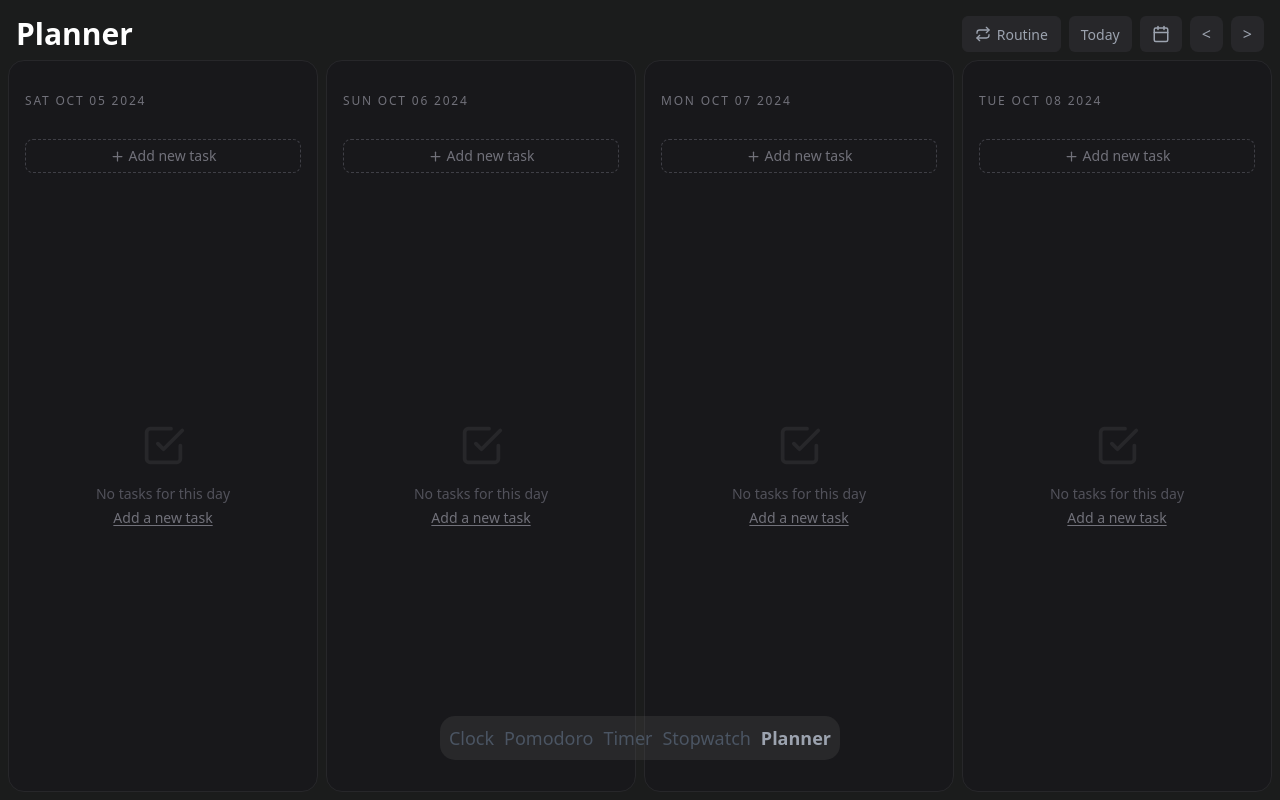
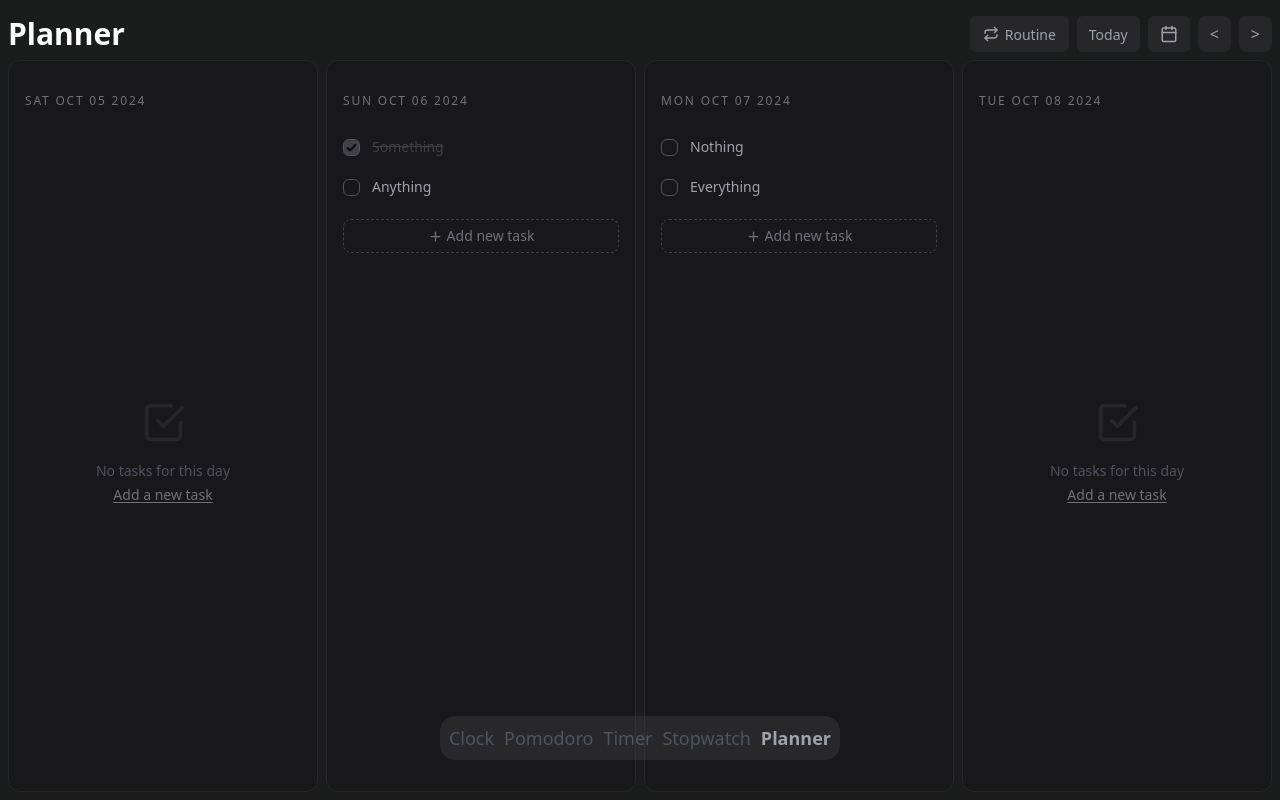
Before and after one commit to itsashishg/timer-pvt, a React (Create React App) app: page /planner in a window 1280 px wide. Built offline with nearby package versions, Linux system fonts and the light colour scheme.

Commit message:
Data flow added.

```diff
--- a/src/components/elements/displayCol.js
+++ b/src/components/elements/displayCol.js
@@ -3,32 +3,42 @@ import React, { useEffect, useState } from "react";
 export default function DisplayCol({ data }) {
 
     const [addElement, setAddElement] = useState(false);
-    const pendingTasks = [];
-    const completedTasks = [];
+    const [totalTasks, setTotalTasks] = useState([]);
+
+    useEffect(() => {
+        setTotalTasks(data.tasks);
+    }, [data]);
 
     return <>
-        <div className="flex min-h-[400px] h-full w-full flex-grow flex-col overflow-hidden rounded-2xl border border-zinc-800 bg-zinc-900 p-4">
+        <div className="flex min-h-[400px] h-full w-full flex-grow flex-col overflow-hidden rounded-xl border border-zinc-800 bg-zinc-900 p-4">
             <h3 className="flex justify-between py-4 text-xs uppercase tracking-[0.15em] text-zinc-500">
-                <span>{data.date.toDateString()}</span>
+                <span>{data.date}</span>
             </h3>
             <div className="flex flex-grow flex-col">
                 <div className="border-b-2 border-t-2 last:mb-0 active:cursor-grabbing border-b-transparent border-t-transparent">
                     {
-                        pendingTasks.map((task, index) => (
+                        totalTasks.map((task, index) => (
                             <div key={index} className="relative -mx-3 flex cursor-pointer select-none items-start gap-3 px-3 py-2.5 active:bg-zinc-800 group hover:bg-zinc-800">
-                                <button className="z-[20] mt-[2.15px] flex h-[17px] w-[17px] flex-shrink-0 cursor-pointer items-center justify-center rounded-md border-[1.5px] border-zinc-600 hover:border-zinc-400">
+                                <button className={`z-[20] mt-[2.15px] flex h-[17px] w-[17px] flex-shrink-0 cursor-pointer items-center justify-center rounded-md border-[1.5px] border-zinc-600 hover:border-zinc-400 ${task.isDone ? 'bg-zinc-700 text-zinc-950' : ''}`}>
+                                    {
+                                        task.isDone &&
+                                        <svg xmlns="http://www.w3.org/2000/svg" width="24" height="24" viewBox="0 0 24 24" fill="none" stroke="currentColor" stroke-width="4" stroke-linecap="round" stroke-linejoin="round" className="relative top-[0.4px] h-[12px]">
+                                            <path d="M20 6 9 17l-5-5"></path>
+                                        </svg>
+                                    }
                                 </button>
                                 <div className="flex flex-grow flex-col gap-2">
-                                    <h4 className="items-start gap-1.5 text-sm text-zinc-400 group-hover:text-zinc-300">{task.desc}</h4>
+                                    <h4 className={`items-start gap-1.5 text-sm group-hover:text-zinc-300 ${task.isDone ? 'text-zinc-700 line-through' : 'text-zinc-400'}`}>{task.desc}</h4>
                                 </div>
                                 <div className="absolute right-1 top-1/2 z-[20] hidden -translate-y-1/2 items-center justify-center gap-2 rounded-lg bg-zinc-800 px-2 py-2 group-hover:flex">
-                                    <button className="flex items-center gap-1 text-sm text-zinc-500 hover:text-zinc-300"><svg xmlns="http://www.w3.org/2000/svg" width="16" height="16" viewBox="0 0 24 24" fill="none" stroke="currentColor" strokeWidth="2" strokeLinecap="round" strokeLinejoin="round" className="lucide lucide-square-pen">
-                                        <path d="M12 3H5a2 2 0 0 0-2 2v14a2 2 0 0 0 2 2h14a2 2 0 0 0 2-2v-7"></path>
-                                        <path d="M18.375 2.625a2.121 2.121 0 1 1 3 3L12 15l-4 1 1-4Z"></path>
-                                    </svg>
+                                    <button className="flex items-center gap-1 text-sm text-zinc-500 hover:text-zinc-300">
+                                        <svg xmlns="http://www.w3.org/2000/svg" width="16" height="16" viewBox="0 0 24 24" fill="none" stroke="currentColor" strokeWidth="2" strokeLinecap="round" strokeLinejoin="round">
+                                            <path d="M12 3H5a2 2 0 0 0-2 2v14a2 2 0 0 0 2 2h14a2 2 0 0 0 2-2v-7"></path>
+                                            <path d="M18.375 2.625a2.121 2.121 0 1 1 3 3L12 15l-4 1 1-4Z"></path>
+                                        </svg>
                                     </button>
                                     <button className="flex items-center gap-1 text-sm text-zinc-500 hover:text-zinc-300">
-                                        <svg xmlns="http://www.w3.org/2000/svg" width="16" height="16" viewBox="0 0 24 24" fill="none" stroke="currentColor" strokeWidth="2" strokeLinecap="round" strokeLinejoin="round" className="lucide lucide-trash2">
+                                        <svg xmlns="http://www.w3.org/2000/svg" width="16" height="16" viewBox="0 0 24 24" fill="none" stroke="currentColor" strokeWidth="2" strokeLinecap="round" strokeLinejoin="round">
                                             <path d="M3 6h18"></path>
                                             <path d="M19 6v14c0 1-1 2-2 2H7c-1 0-2-1-2-2V6"></path>
                                             <path d="M8 6V4c0-1 1-2 2-2h4c1 0 2 1 2 2v2"></path>
@@ -38,13 +48,40 @@ export default function DisplayCol({ data }) {
                                     </button>
                                 </div>
                             </div>
+                            // <div class="draggable relative -mx-3 flex cursor-pointer select-none items-start gap-3 px-3 py-2.5 active:bg-zinc-800 group hover:bg-zinc-800" draggable="false">
+                            //     <button class="z-[20] mt-[2.15px] flex h-[17px] w-[17px] flex-shrink-0 cursor-pointer items-center justify-center rounded-md border-[1.5px] border-zinc-700 bg-zinc-700 text-zinc-950 hover:border-zinc-400 hover:bg-zinc-400">
+                            //         <svg xmlns="http://www.w3.org/2000/svg" width="24" height="24" viewBox="0 0 24 24" fill="none" stroke="currentColor" stroke-width="4" stroke-linecap="round" stroke-linejoin="round" class="lucide lucide-check relative top-[0.4px] h-[12px]">
+                            //             <path d="M20 6 9 17l-5-5"></path>
+                            //         </svg>
+                            //     </button>
+                            //     <div class="flex flex-grow flex-col gap-2">
+                            //         <h4 class="items-start gap-1.5 text-sm group-hover:text-zinc-300 text-zinc-700 line-through">sdf</h4>
+                            //     </div>
+                            //     <div class="absolute right-1 top-1/2 z-[20] hidden -translate-y-1/2 items-center justify-center gap-2 rounded-lg bg-zinc-800 px-2 py-2 group-hover:flex">
+                            //         <button class="flex items-center gap-1 text-sm text-zinc-500 hover:text-zinc-300">
+                            //             <svg xmlns="http://www.w3.org/2000/svg" width="16" height="16" viewBox="0 0 24 24" fill="none" stroke="currentColor" stroke-width="2" stroke-linecap="round" stroke-linejoin="round" class="lucide lucide-square-pen">
+                            //                 <path d="M12 3H5a2 2 0 0 0-2 2v14a2 2 0 0 0 2 2h14a2 2 0 0 0 2-2v-7"></path>
+                            //                 <path d="M18.375 2.625a2.121 2.121 0 1 1 3 3L12 15l-4 1 1-4Z"></path>
+                            //             </svg>
+                            //         </button>
+                            //         <button class="flex items-center gap-1 text-sm text-zinc-500 hover:text-zinc-300">
+                            //             <svg xmlns="http://www.w3.org/2000/svg" width="16" height="16" viewBox="0 0 24 24" fill="none" stroke="currentColor" stroke-width="2" stroke-linecap="round" stroke-linejoin="round" class="lucide lucide-trash2">
+                            //                 <path d="M3 6h18"></path>
+                            //                 <path d="M19 6v14c0 1-1 2-2 2H7c-1 0-2-1-2-2V6"></path>
+                            //                 <path d="M8 6V4c0-1 1-2 2-2h4c1 0 2 1 2 2v2"></path>
+                            //                 <line x1="10" x2="10" y1="11" y2="17"></line>
+                            //                 <line x1="14" x2="14" y1="11" y2="17"></line>
+                            //             </svg>
+                            //         </button>
+                            //     </div>
+                            // </div>
                         ))
                     }
                     {
-                        !addElement &&
+                        (!addElement && (totalTasks.length !== 0)) &&
                         <div className="mt-3 flex items-center justify-start">
                             <button onClick={() => setAddElement(true)} className="flex w-full items-center justify-center gap-1 rounded-lg border border-dashed border-zinc-700 px-3 py-1.5 text-sm text-zinc-500 transition-colors group hover:border-zinc-500 hover:text-zinc-200">
-                                <svg xmlns="http://www.w3.org/2000/svg" width="24" height="24" viewBox="0 0 24 24" fill="none" stroke="currentColor" strokeWidth="2" strokeLinecap="round" strokeLinejoin="round" className="lucide lucide-plus flex h-[15px] w-[15px] flex-shrink-0 cursor-pointer items-center justify-center rounded-md group-hover:border-zinc-400">
+                                <svg xmlns="http://www.w3.org/2000/svg" width="24" height="24" viewBox="0 0 24 24" fill="none" stroke="currentColor" strokeWidth="2" strokeLinecap="round" strokeLinejoin="round" className="flex h-[15px] w-[15px] flex-shrink-0 cursor-pointer items-center justify-center rounded-md group-hover:border-zinc-400">
                                     <path d="M5 12h14"></path>
                                     <path d="M12 5v14"></path>
                                 </svg>
@@ -54,7 +91,7 @@ export default function DisplayCol({ data }) {
                     }
                 </div>
                 {
-                    (pendingTasks.length === 0 && !addElement) &&
+                    (totalTasks.length === 0 && !addElement) &&
                     <div className="custom-scrollbar relative flex flex-grow flex-col overflow-y-scroll">
                         <div className="absolute inset-0 flex flex-col gap-5 px-3">
                             <div className="flex-grow pb-10">
--- a/src/components/planner.js
+++ b/src/components/planner.js
@@ -6,34 +6,38 @@ const Planner = () => {
 
     const [currentDate, setCurrentDate] = useState(new Date());
     const screenSize = useWindowSize().type;
-    // const [taskDetails, setTaskDetails] = useState({ date: new Date(), tasks: [] });
+    const [taskDetails, setTaskDetails] = useState(new Map());
 
-    // useEffect(() => {
-    //     setCurrentDate(new Date());
-    // }, []);
+    // To add mock entries
+    useEffect(() => {
+        // setTaskDetails(new Map().set(new Date().toDateString(), [{ id: 1, desc: 'Something' }, { id: 1, desc: 'Anything' }, { id: 1, desc: 'Nothing' }, { id: 1, desc: 'Everything' }]))
+        const currentMap = new Map();
+        currentMap.set(new Date().toDateString(), [{ id: 1, desc: 'Something', isDone: true }, { id: 2, desc: 'Anything', isDone: false }]);
+        const nextDay = new Date();
+        nextDay.setDate(nextDay.getDate() + 1);
+        currentMap.set(nextDay.toDateString(), [{ id: 1, desc: 'Nothing', isDone: false }, { id: 2, desc: 'Everything', isDone: false }]);
+        setTaskDetails(currentMap);
+    }, []);
 
     const handleChangeDate = (type) => {
         const newDate = new Date(currentDate);
-        type === '<' ? newDate.setDate(currentDate.getDate() - (screenSize === 'xs' ? 1 : 2)) : newDate.setDate(currentDate.getDate() + (screenSize === 'xs' ? 1 : 5));
+        type === '<' ? newDate.setDate(currentDate.getDate() - (screenSize === 'xs' ? 1 : 2)) : newDate.setDate(currentDate.getDate() + (screenSize === 'xs' ? 1 : 4));
         setCurrentDate(newDate);
     };
 
     const generateView = (date) => {
         const viewArray = [];
-        const today = date;
 
         if (screenSize !== 'xs' && screenSize !== 'sm') {
-            const previousDay = new Date(today);
-            previousDay.setDate(today.getDate() - 1);
-            viewArray.push({ date: previousDay, tasks: [] });
+            const previousDay = new Date(new Date(date).setDate(date.getDate() - 1)).toDateString();
+            viewArray.push({ date: previousDay, tasks: taskDetails.get(previousDay) ?? [] });
         }
 
-        viewArray.push({ date: today, tasks: [] });
+        viewArray.push({ date: new Date(date).toDateString(), tasks: taskDetails.get(new Date(date).toDateString()) ?? [] });
 
         for (let i = 1; i < (screenSize === 'xs' ? 0 : screenSize === 'sm' ? 2 : 3); i++) {
-            const nextDay = new Date(today);
-            nextDay.setDate(today.getDate() + i);
-            viewArray.push({ date: nextDay, tasks: [] });
+            const nextDay = new Date(new Date(date).setDate(date.getDate() + i)).toDateString();
+            viewArray.push({ date: nextDay, tasks: taskDetails.get(nextDay) ?? [] });
         }
 
         return <>
@@ -48,7 +52,7 @@ const Planner = () => {
     }
 
     return <div className="h-full w-full flex flex-col p-2">
-        <div className="flex justify-between items-center text-white m-2">
+        <div className="flex justify-between items-center text-white my-2">
             <span className="hidden sm:inline text-3xl font-semibold">Planner</span>
             <span className="flex justify-between gap-2">
                 <button className="planner-btn border border-zinc-800 hover:bg-zinc-800 hover:text-zinc-300">
```
Also changed, not shown: 1 other file (tests, documents, lock files or other folders).
